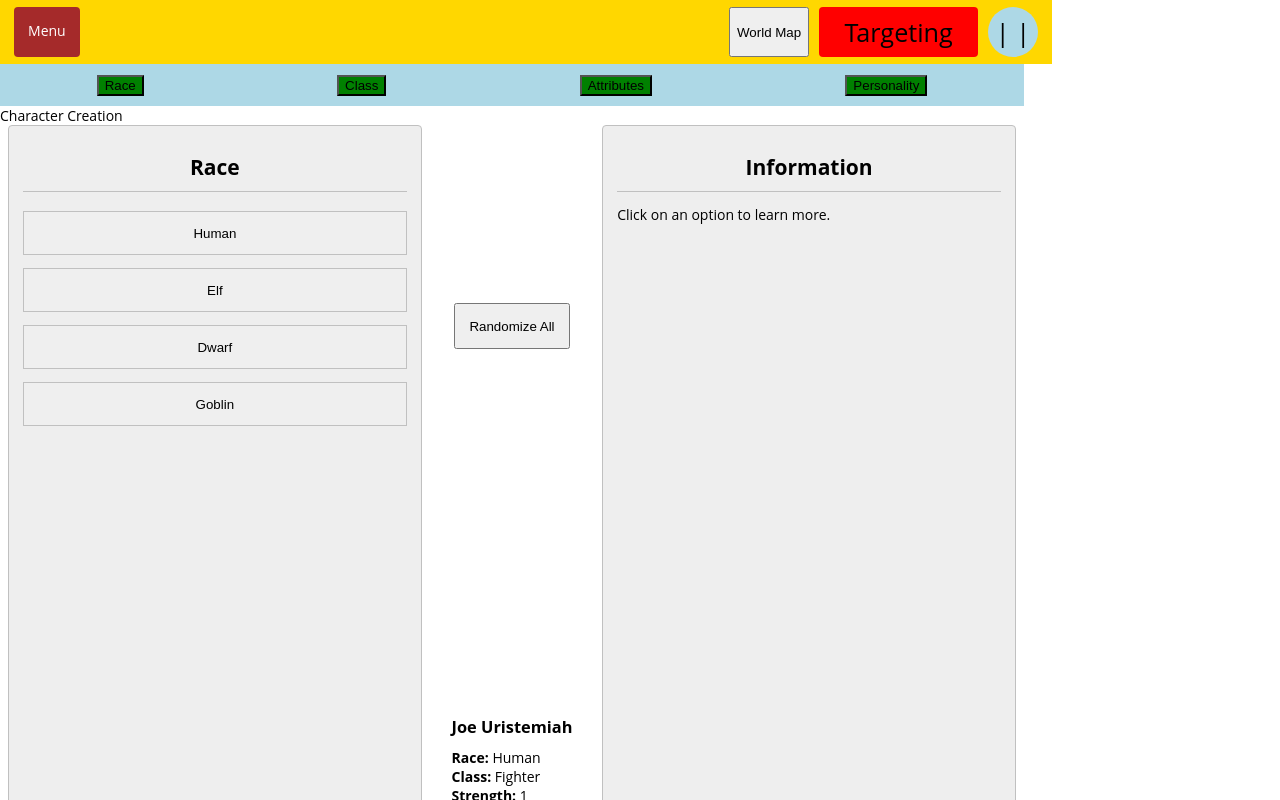
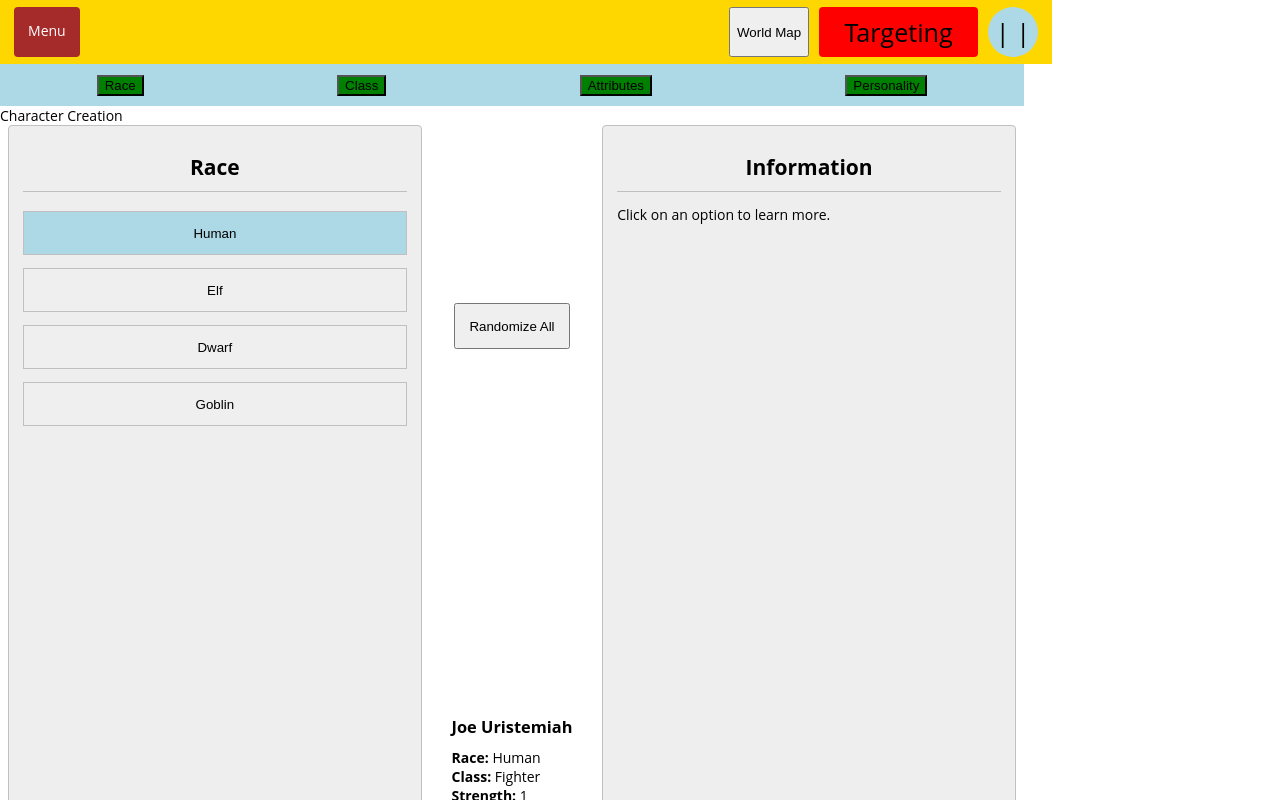
Before and after one commit to nmkataoka/adv-life, a React (Create React App) app: page / in a window 1280 px wide. Shown: the top 800 px of the page. Built offline with nearby package versions, Linux system fonts and the light colour scheme.

Commit message:
Show selected option for SelectionWindows [Re: nmkataoka/adv-life#79]

```diff
--- a/src/6-ui-features/CharacterCreationScene/CharacterAttributeGroup/OneOf/SelectionWindow.tsx
+++ b/src/6-ui-features/CharacterCreationScene/CharacterAttributeGroup/OneOf/SelectionWindow.tsx
@@ -2,7 +2,7 @@ import React from 'react';
 import styled from '@emotion/styled';
 import { useDispatch } from 'react-redux';
 import Window from '../../components/Window';
-import { updateInfoWindow } from '../../characterCreationSlice';
+import { updateInfoWindow, selectedOption } from '../../characterCreationSlice';
 import Header from '../../components/Header';
 
 export type OptionRowProps = {
@@ -13,23 +13,26 @@ export type OptionRowProps = {
 type SelectionWindowProps = {
   header: string;
   options: OptionRowProps[];
+  selectedIdx: number;
 }
 
-export default function SelectionWindow({ header, options }: SelectionWindowProps): JSX.Element {
+export default function SelectionWindow({ header, options, selectedIdx }: SelectionWindowProps): JSX.Element {
   const dispatch = useDispatch();
 
   const handleClick = ({ label, info }: OptionRowProps) => () => {
     dispatch(updateInfoWindow({ infoWindowTitle: label, infoWindowText: info }));
+    dispatch(selectedOption({ label }));
   };
 
   return (
     <Window showNavigation>
       <Header>{header}</Header>
       <OptionsContainer>
-        {options.map((o) => (
+        {options.map((o, idx) => (
           <Option
             key={o.label}
             onClick={handleClick(o)}
+            selected={selectedIdx === idx}
           >
             {o.label}
           </Option>
@@ -44,7 +47,12 @@ const OptionsContainer = styled.div`
   flex-direction: column;
 `;
 
+type OptionProps = {
+  selected: boolean;
+}
+
 const Option = styled.button`
+  ${(props: OptionProps) => props.selected && 'background-color: lightblue;'}
   border: 1px solid #c0c0c0;
   padding: 1em;
   margin: 0.5em 0;
--- a/src/6-ui-features/CharacterCreationScene/characterCreationSlice.tsx
+++ b/src/6-ui-features/CharacterCreationScene/characterCreationSlice.tsx
@@ -1,6 +1,8 @@
 import { createSlice, PayloadAction } from '@reduxjs/toolkit';
 import { initialCharacterAttributeGroups } from './characterCreationData';
-import { PointAllocation, Ranges, randomize } from './CharacterAttributeGroup';
+import {
+  PointAllocation, Ranges, randomize, OneOf,
+} from './CharacterAttributeGroup';
 
 const initialState = {
   screenIdx: 0,
@@ -46,6 +48,17 @@ const characterCreationSlice = createSlice({
         state.screenIdx -= 1;
         clearInfoWindow(state);
       }
+    },
+    selectedOption(state, action: PayloadAction<{label: string}>) {
+      const { label } = action.payload;
+      const characterAttributeGroup = state.characterAttributeGroups[state.screenIdx] as OneOf;
+      const { options } = characterAttributeGroup;
+      const selectedIdx = options.findIndex((o) => o.label === label);
+      if (options == null) {
+        console.error(`Could not find option ${label} to select.`);
+        return;
+      }
+      characterAttributeGroup.selectedIdx = selectedIdx;
     },
     increasedPointAllocationForAttribute(state, action: PayloadAction<{label: string}>) {
       const { label } = action.payload;
@@ -107,6 +120,7 @@ export const {
   decreasedPointAllocationForAttribute,
   increasedPointAllocationForAttribute,
   randomizeAll,
+  selectedOption,
   updateInfoWindow,
 } = characterCreationSlice.actions;
 
--- a/src/6-ui-features/CharacterCreationScene/components/ScreenInfoToScreen.tsx
+++ b/src/6-ui-features/CharacterCreationScene/components/ScreenInfoToScreen.tsx
@@ -12,8 +12,8 @@ const ScreenInfoToScreen = ({ screenInfo }: ScreenInfoToScreenProps): JSX.Elemen
   const { name: header, selectType } = screenInfo;
   switch (selectType) {
     case 'oneOf': {
-      const { options } = screenInfo as OneOf;
-      return <SelectionWindow header={header} options={options} />;
+      const { options, selectedIdx } = screenInfo as OneOf;
+      return <SelectionWindow header={header} options={options} selectedIdx={selectedIdx} />;
     }
     case 'pointAllocation': {
       const { options } = screenInfo as PointAllocation;
```
